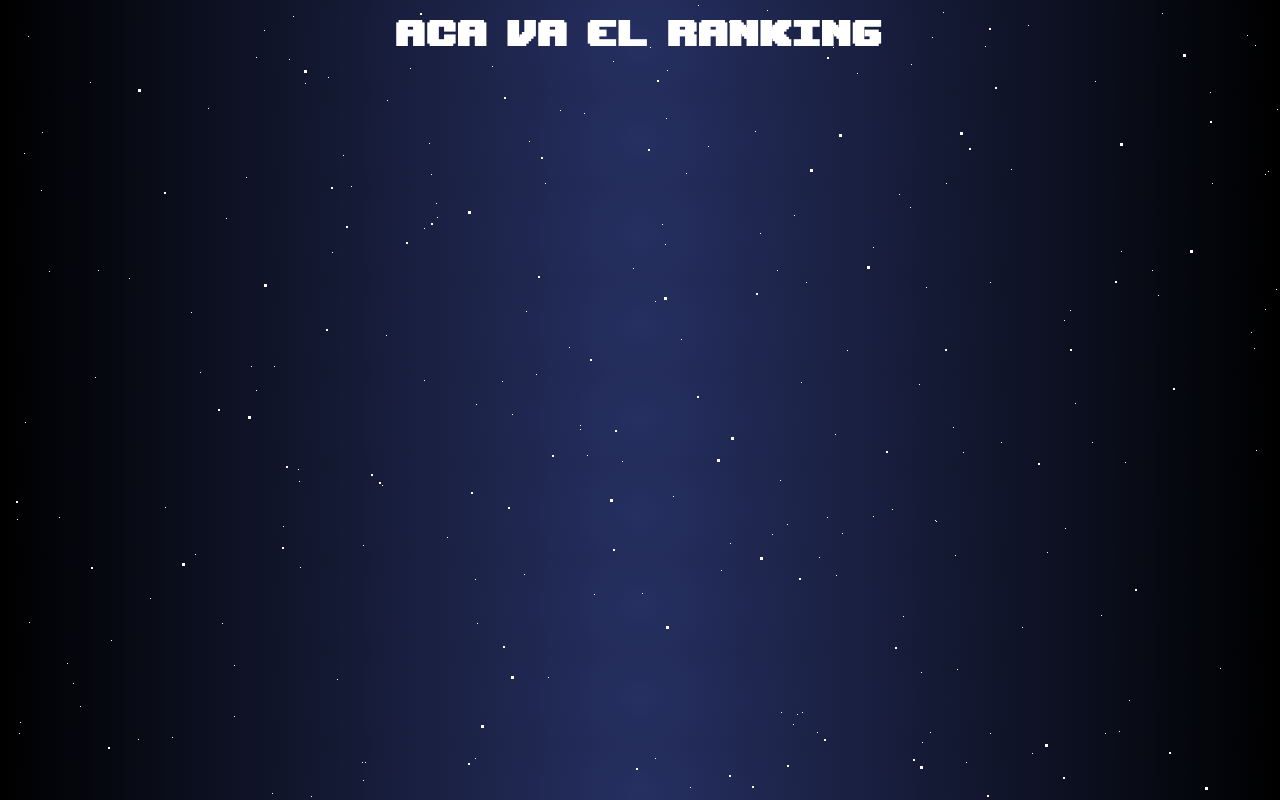
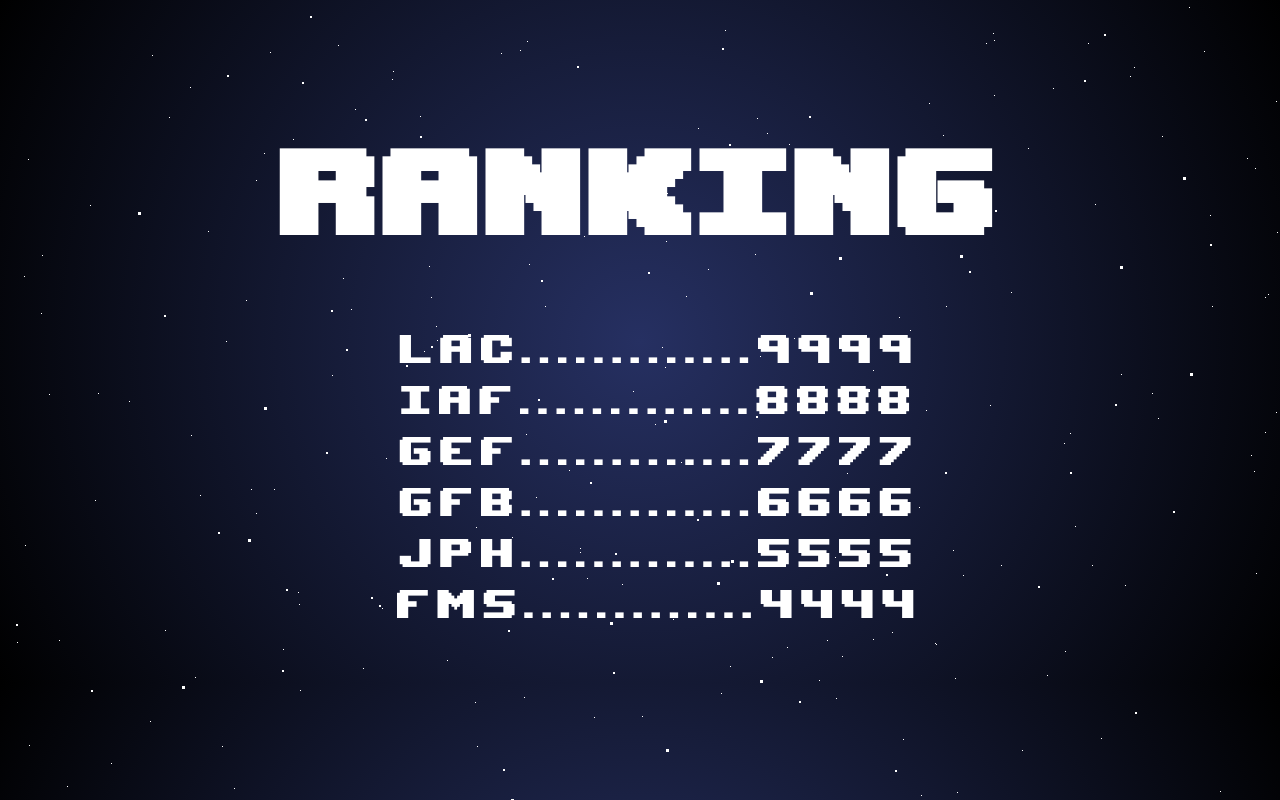
Before and after one commit to Lukecolman/Space-Invaders, a plain HTML site: page pages/ranking.html in a window 1280 px wide. Drawn offline with Linux system fonts and the light colour scheme.

Commit message:
JSON + Fetch

```diff
--- a/js/username.js
+++ b/js/username.js
@@ -2,7 +2,7 @@ const username = document.getElementById('username');
 const saveScoreBtn = document.getElementById('saveScoreBtn');
 const highScoreList = document.getElementById('highScoreList');
 const button = document.getElementById('saveScoreBtn');
-localStorage.setItem("username", username.value);
+// localStorage.setItem("username", username.value);
 const idForm = document.getElementById('form');
 
 
@@ -52,14 +52,52 @@ function getLocalStorage (){
 // console.log(username)
 
 
-// aca evito que me modifique la url al mandar el form
-saveScoreBtn = e => {
-    // console.log ("funciona?");
-    e.preventDefault();
-    // console.log(username.value)
+// // aca evito que me modifique la url al mandar el form
+// saveScoreBtn = e => {
+//     // console.log ("funciona?");
+//     e.preventDefault();
+//     // console.log(username.value)
 
-    const score = {
-        // score: acaVoyAPonerElScore,
-        name: username.value,
+//     let score = {
+//         // score: acaVoyAPonerElScore,
+//         name: username.value,
+//     }
+// }
+
+
+
+
+
+
+console.log("estamos andando?2")
+
+// Llamo al Json y modifico el DOM para agregar una UL y respectivos LI dentro de un DIV determinado
+async function scoreList(){
+    const scores = await fetch("../json/score-table.json").then(res => res.json())
+
+
+
+    let list = document.createElement('ul');
+    console.log(scores)
+    for(let i = 0; i < scores.length; i++) {
+        console.log("quepuerco")
+        let item = document.createElement('li');
+        item.appendChild(document.createTextNode(scores[i].name + "............."));
+        item.appendChild(document.createTextNode(scores[i].score));
+
+        // list.appendChild(item);
+        // item.innerHTML = "hola"
+        list.appendChild(item);
+        // le quito los puntos a la lista
+        list.style.listStyle = "none";
     }
+
+
+
+    document.getElementById('scoreList').appendChild(list);
+
 }
+
+scoreList()
+
+console.log("esto esta funcionando?")
--- /dev/null
+++ b/json/score-table.json
@@ -0,0 +1,8 @@
+[
+    {"name": "LAC","score": "9999"},
+    {"name": "IAF","score": "8888"},
+    {"name": "GEF","score": "7777"},
+    {"name": "GFB","score": "6666"},
+    {"name": "JPH","score": "5555"},
+    {"name": "FMS","score": "4444"}
+]
--- a/pages/ranking.html
+++ b/pages/ranking.html
@@ -27,10 +27,9 @@
             <h2>PATENTE PENDIENTE</h2>
             <p class="shadowText">SPACE <br> INVADERS</p>
         </div> -->
-        <h2>aca va el ranking</h2>
+        <h1>ranking</h1>
         <a href="ranking.html" target="_blank"></a>
-        <ul id="highScoresList">
-        </ul>
+            <div id="scoreList"></div>
 
     </section>
 
@@ -38,7 +37,8 @@
 
     <!-- Javascript game logic -->
 
-<!-- <script src="index.js"></script>  -->
+
+<script src="../js/username.js"></script>
 <!-- <script src="js/player.js"></script> -->
 
 </body>
--- a/style.css
+++ b/style.css
@@ -733,9 +733,13 @@ h2 {
 text-align: center;
 
 }
-/*
-canvas {
 
-    background-color: #fff;
-
+#scoreList {
+    color: white;
+    text-align: center;
+    font-family: "upheaval_tt_brkregular", 'Silkscreen';
+    font-size: 3.5em;
+    letter-spacing: 7px;
+padding-top: 20px;
+list-style: decimal;
 }
```
